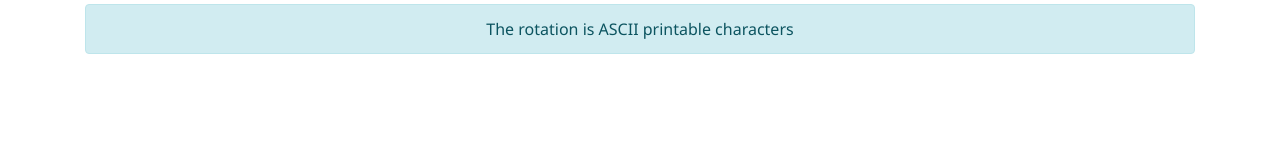
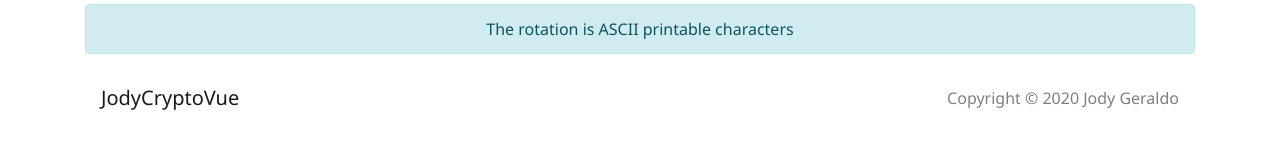
Before and after one commit to jodygeraldo/vue-cryptography, a Vue app: page / in a window 1280 px wide. Shown: the part 652-797 px from the top of the page. Built offline with nearby package versions, Linux system fonts and the light colour scheme; what vue-notification would draw is missing.

Commit message:
add footer(brand and copyright)

```diff
--- a/src/App.vue
+++ b/src/App.vue
@@ -28,6 +28,18 @@
       <transition name="slide-fade" mode="out-in">
         <router-view />
       </transition>
+
+      <div>
+        <b-navbar>
+          <b-navbar-brand :to="{ name: 'Classic' }"
+            >JodyCryptoVue</b-navbar-brand
+          >
+
+          <b-navbar-nav class="ml-auto">
+            <b-nav-text>Copyright &copy; 2020 Jody Geraldo</b-nav-text>
+          </b-navbar-nav>
+        </b-navbar>
+      </div>
     </b-container>
   </div>
 </template>
```
